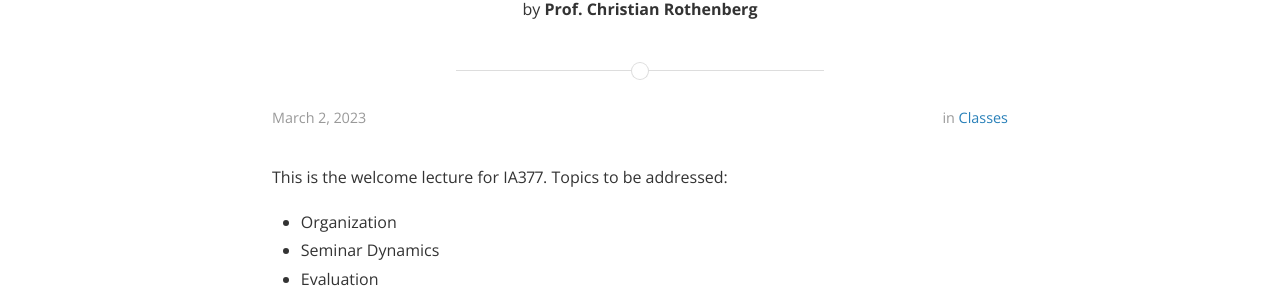
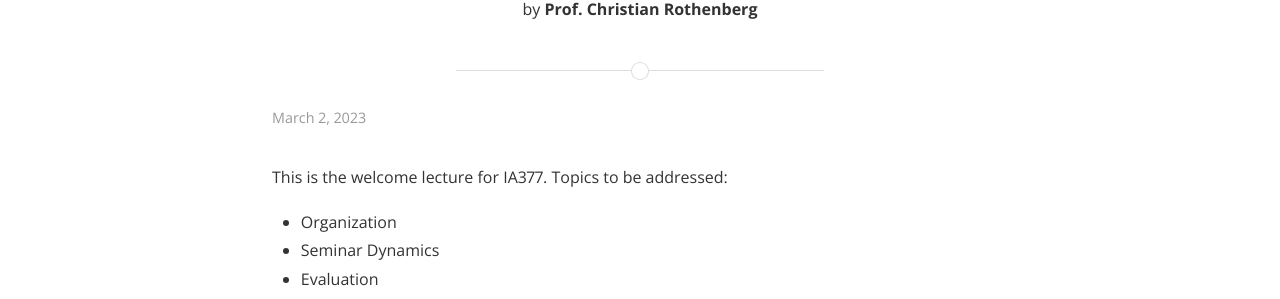
Before and after one commit to ia377-feec-unicamp/ia377-feec-unicamp.github.io, a Jekyll site: the page built from _posts/2023-03-02-Welcome.md, in a window 1280 px wide. Shown: the part 179-478 px from the top of the page. Built offline with Jekyll 4.4.1, drawn with Linux system fonts in a browser that asks for light colours; nearby versions of some CDN libraries.

Commit message:
Erasing the catg link

```diff
--- a/_layouts/post.html
+++ b/_layouts/post.html
@@ -19,13 +19,13 @@ layout: default
 <section class="post-meta">
   <div class="post-date">{{ page.date | date: "%B %-d, %Y" }}</div>
   <div class="post-categories">
-  {% if page.categories.size > 0 %}in {% for cat in page.categories %}
+<!--  {% if page.categories.size > 0 %}in {% for cat in page.categories %}
     {% if site.jekyll-archives %}
     <a href="{{ site.baseurl }}/category/{{ cat }}">{{ cat | capitalize }}</a>{% if forloop.last == false %}, {% endif %}
     {% else %}
     <a href="{{ site.baseurl }}/posts/#{{ cat }}">{{ cat | capitalize }}</a>{% if forloop.last == false %}, {% endif %}
     {% endif %}
-  {% endfor %}{% endif %}
+  {% endfor %}{% endif %} -->
   </div>
 </section>
 
```
